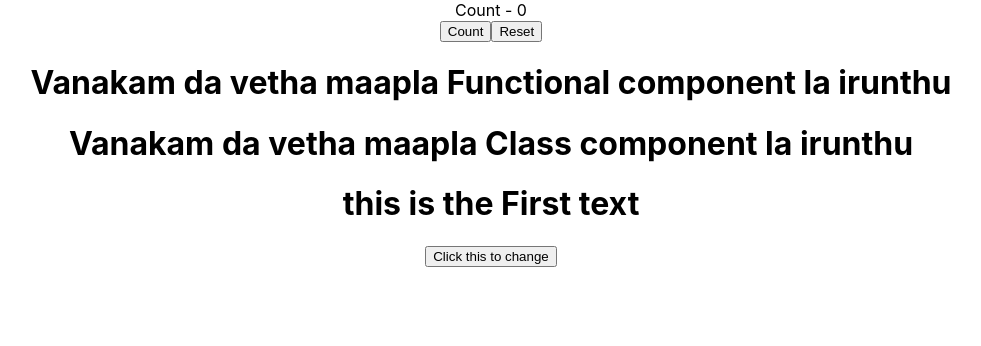
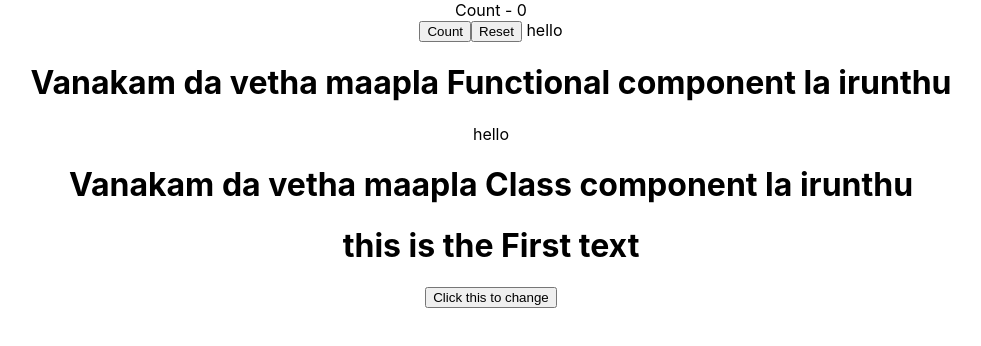
Before and after one commit to Vethanathan/React, a React (Create React App) app: page / in a window 1280 px wide. Shown: the top 346 px of the page, without its empty margins (149-1130 px from the left). Built offline with nearby package versions, Linux system fonts and the light colour scheme.

Commit message:
update count

```diff
--- a/src/components/Count.js
+++ b/src/components/Count.js
@@ -21,6 +21,7 @@ class Count extends Component {
             <div>Count - {this.state.count}</div>
             <button onClick={() => this.incerement()}> Count </button>
             <button onClick={() => this.reset()}> Reset </button>
+            <p1> hello </p1>
 
         </div>
     )
--- a/src/components/Greet.js
+++ b/src/components/Greet.js
@@ -4,7 +4,10 @@ import React from 'react'
 //     return <h1>Hello this is vetha just created a component</h1>
 // }
 const Greet = props => {
-    console.log(props)
- return <h1>Vanakam da {props.name} maapla Functional component la irunthu</h1>
+    // console.log(props)
+ return <div>
+            <h1>Vanakam da {props.name} maapla Functional component la irunthu</h1>
+            {props.children}
+        </div>
 }
 export default Greet;
```
